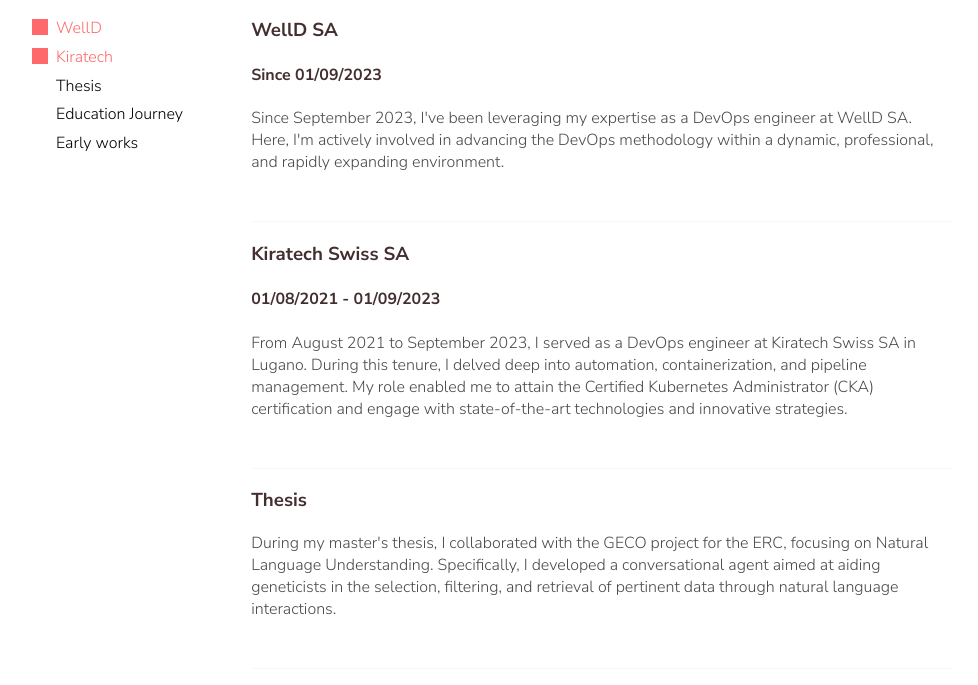
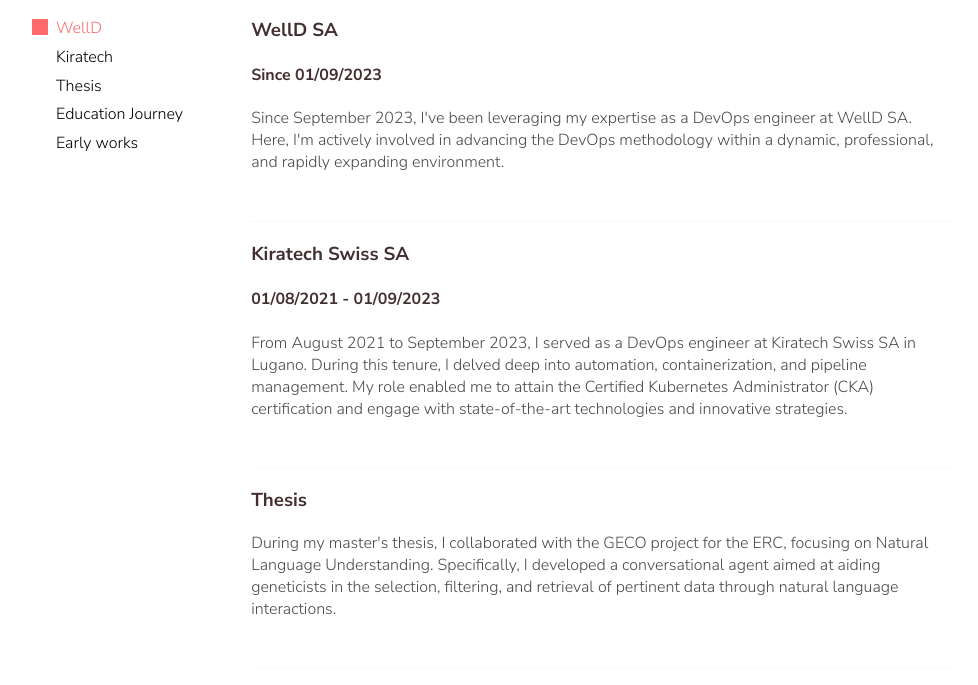
Before and after one commit to attgua/attgua.github.io, a plain HTML site: page doc.html in a window 1280 px wide. Shown: the part 73-758 px from the top of the page, without its empty margins (136-1114 px from the left). Drawn offline with nearby package versions, Linux system fonts and the light colour scheme.

Commit message:
fix: selection status

```diff
--- a/doc.html
+++ b/doc.html
@@ -25,7 +25,7 @@
       <aside class="doc__nav">
         <ul>
           <li class="js-btn selected">WellD</li>
-          <li class="js-btn selected">Kiratech</li>
+          <li class="js-btn">Kiratech</li>
           <li class="js-btn">Thesis</li>
           <li class="js-btn">Education Journey</li>
           <li class="js-btn">Early works</li>
```
